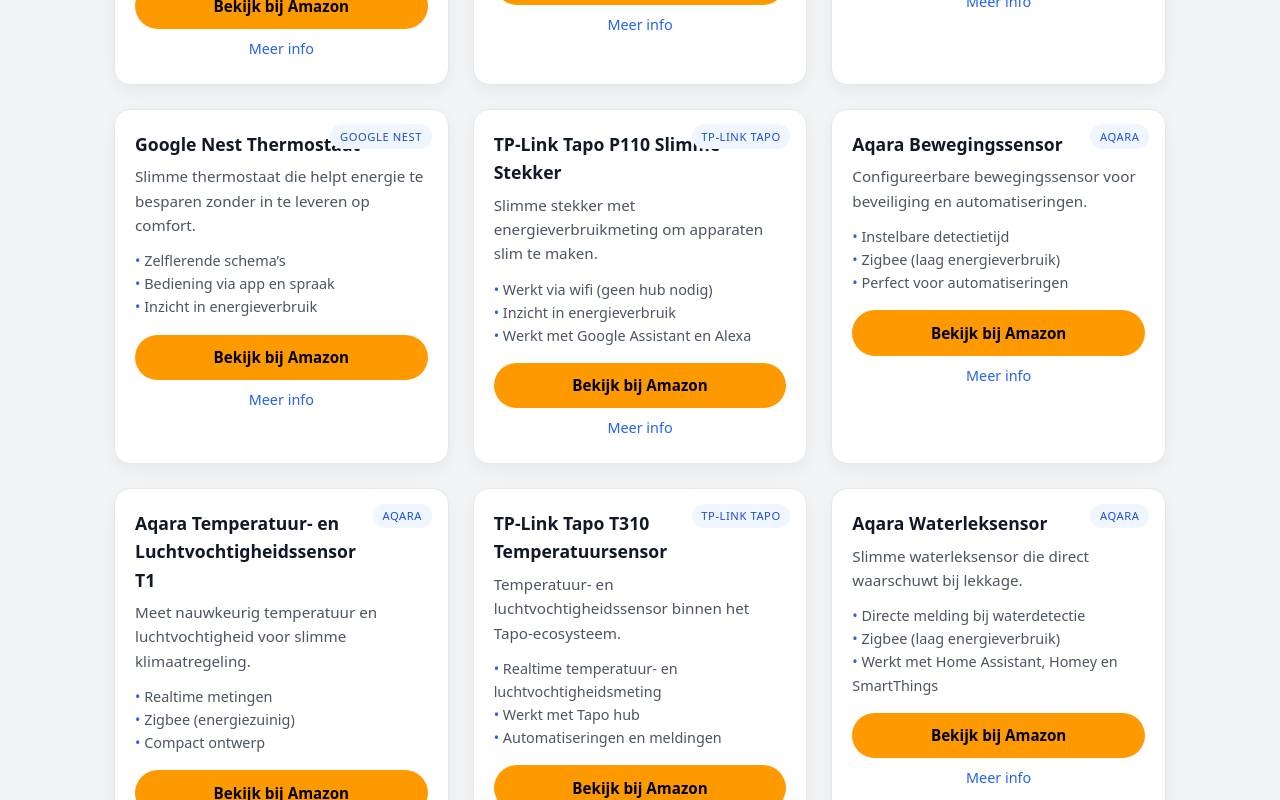
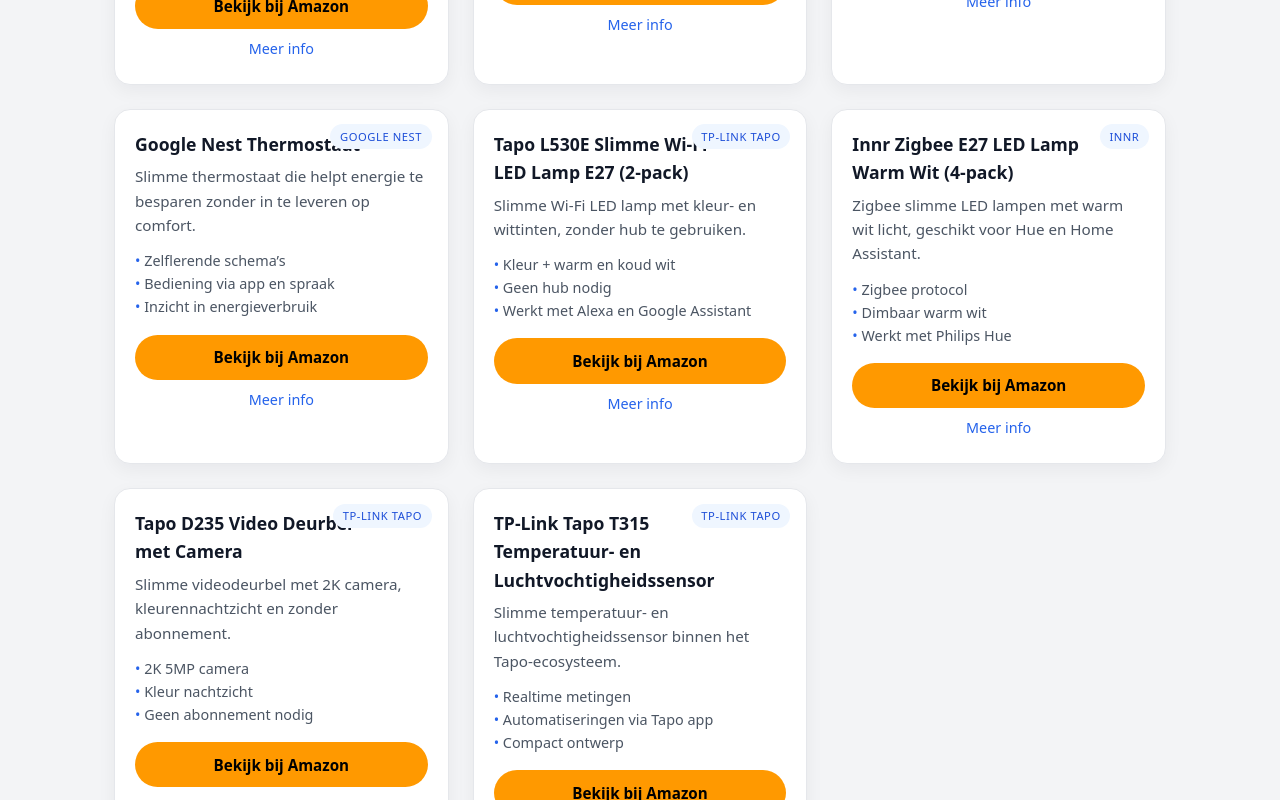
Before and after one commit to hafidgrad/SlimHuisWonen, a Next.js app: page /producten in a window 1280 px wide. Shown: the part 520-1320 px from the top of the page. Built offline with nearby package versions, Linux system fonts and the light colour scheme.

Commit message:
data/products.js

```diff
--- a/data/products.js
+++ b/data/products.js
@@ -13,6 +13,15 @@
       "Werkt met Google Assistant, Alexa en Siri",
       "Uitbreidbaar met extra lampen en accessoires",
     ],
+    seo: {
+      title: "Philips Hue White Ambiance starterkit | Slimme verlichting",
+      description:
+        "Complete Philips Hue White Ambiance starterkit met bridge. Compatibel met Homey en Home Assistant.",
+    },
+    compatibility: {
+      homey: "native",
+      homeAssistant: "native",
+    },
     image: "/images/products/hue-starterkit.jpg",
     affiliateUrl: "https://www.amazon.nl/dp/B0991VHWSJ?tag=slimhuiswonen-21",
     bolUrl: null,
@@ -34,6 +43,15 @@
       "Zigbee (energiezuinig)",
       "Compact en onopvallend",
     ],
+    seo: {
+      title: "Aqara deur- en raamsensor | Zigbee sensor",
+      description:
+        "Aqara Zigbee deur- en raamsensor voor beveiliging en automatiseringen. Werkt met Homey en Home Assistant.",
+    },
+    compatibility: {
+      homey: "native",
+      homeAssistant: "via-zigbee",
+    },
     image: "/images/products/aqara-door-window.jpg",
     affiliateUrl: "https://www.amazon.nl/dp/B0BTL8B72D?tag=slimhuiswonen-21",
     bolUrl: null,
@@ -55,6 +73,15 @@
       "Bewegingsdetectie",
       "Werkt met Alexa",
     ],
+    seo: {
+      title: "Ring video deurbel op batterij | Slimme deurbel",
+      description:
+        "Ring slimme videodeurbel op batterij met bewegingsdetectie en live beeld. Integratie via cloud.",
+    },
+    compatibility: {
+      homey: "via-cloud",
+      homeAssistant: "via-cloud",
+    },
     image: "/images/products/ring-doorbell.jpg",
     affiliateUrl: "https://www.amazon.nl/dp/B0BZWQP9Z1?tag=slimhuiswonen-21",
     bolUrl: null,
@@ -76,6 +103,15 @@
       "Bediening via app en spraak",
       "Inzicht in energieverbruik",
     ],
+    seo: {
+      title: "Google Nest slimme thermostaat | Energie besparen",
+      description:
+        "Google Nest slimme thermostaat met zelflerende schema’s. Geschikt voor Home Assistant en Homey.",
+    },
+    compatibility: {
+      homey: "via-cloud",
+      homeAssistant: "native",
+    },
     image: "/images/products/nest-thermostat.jpg",
     affiliateUrl: "https://www.amazon.nl/dp/B0BXRYLMCC?tag=slimhuiswonen-21",
     bolUrl: null,
@@ -83,215 +119,128 @@
     rating: 4.4,
   },
 
+  /* =========================
+     NIEUWE PRODUCTEN
+  ========================== */
+
   {
-    slug: "tp-link-tapo-slimme-stekker",
+    slug: "tapo-l530e-slimme-wifi-lamp-e27",
     brand: "TP-Link Tapo",
-    title: "TP-Link Tapo P110 Slimme Stekker",
-    shortTitle: "Tapo slimme stekker",
-    category: "slimme-stekkers",
-    tags: ["stekker", "energie", "wifi"],
+    title: "Tapo L530E Slimme Wi-Fi LED Lamp E27 (2-pack)",
+    shortTitle: "Tapo L530E",
+    category: "slimme-verlichting",
+    tags: ["verlichting", "wifi", "kleur", "tapo"],
     description:
-      "Slimme stekker met energieverbruikmeting om apparaten slim te maken.",
+      "Slimme Wi-Fi LED lamp met kleur- en wittinten, zonder hub te gebruiken.",
     features: [
-      "Werkt via wifi (geen hub nodig)",
-      "Inzicht in energieverbruik",
-      "Werkt met Google Assistant en Alexa",
+      "Kleur + warm en koud wit",
+      "Geen hub nodig",
+      "Werkt met Alexa en Google Assistant",
     ],
-    image: "/images/products/tapo-plug.jpg",
-    affiliateUrl: "https://www.amazon.nl/dp/B08WJ9KZQ2?tag=slimhuiswonen-21",
+    seo: {
+      title: "Tapo L530E slimme Wi-Fi lamp E27 | Kleur & wit",
+      description:
+        "TP-Link Tapo L530E slimme Wi-Fi lamp met kleur en wit licht. Geen hub nodig.",
+    },
+    compatibility: {
+      homey: "via-cloud",
+      homeAssistant: "native",
+    },
+    image: "/images/products/tapo-l530e.jpg",
+    affiliateUrl: "https://www.amazon.nl/dp/B08QRQQ53T?tag=slimhuiswonen-21",
     bolUrl: null,
-    priceHint: "€10–€20",
+    priceHint: "€25–€35",
     rating: 4.6,
   },
 
   {
-    slug: "aqara-bewegingssensor",
-    brand: "Aqara",
-    title: "Aqara Bewegingssensor",
-    shortTitle: "Aqara motion sensor",
-    category: "sensoren",
-    tags: ["sensor", "beweging", "zigbee"],
+    slug: "innr-zigbee-e27-led-warm-wit",
+    brand: "Innr",
+    title: "Innr Zigbee E27 LED Lamp Warm Wit (4-pack)",
+    shortTitle: "Innr Zigbee E27",
+    category: "slimme-verlichting",
+    tags: ["verlichting", "zigbee", "innr"],
     description:
-      "Configureerbare bewegingssensor voor beveiliging en automatiseringen.",
+      "Zigbee slimme LED lampen met warm wit licht, geschikt voor Hue en Home Assistant.",
     features: [
-      "Instelbare detectietijd",
-      "Zigbee (laag energieverbruik)",
-      "Perfect voor automatiseringen",
+      "Zigbee protocol",
+      "Dimbaar warm wit",
+      "Werkt met Philips Hue",
     ],
-    image: "/images/products/aqara-motion.jpg",
-    affiliateUrl: "https://www.amazon.nl/dp/B0B9XZ1D51?tag=slimhuiswonen-21",
+    seo: {
+      title: "Innr Zigbee E27 slimme lamp warm wit (4-pack)",
+      description:
+        "Innr Zigbee E27 slimme lampen met warm wit licht. Geschikt voor Homey en Home Assistant.",
+    },
+    compatibility: {
+      homey: "native",
+      homeAssistant: "via-zigbee",
+    },
+    image: "/images/products/innr-e27.jpg",
+    affiliateUrl: "https://www.amazon.nl/dp/B0CHJQDRSY?tag=slimhuiswonen-21",
     bolUrl: null,
-    priceHint: "€20–€30",
-    rating: 4.6,
-  },
-
-  {
-    slug: "aqara-temperatuur-luchtvochtigheid-sensor",
-    brand: "Aqara",
-    title: "Aqara Temperatuur- en Luchtvochtigheidssensor T1",
-    shortTitle: "Aqara temp sensor",
-    category: "sensoren",
-    tags: ["sensor", "temperatuur", "luchtvochtigheid"],
-    description:
-      "Meet nauwkeurig temperatuur en luchtvochtigheid voor slimme klimaatregeling.",
-    features: [
-      "Realtime metingen",
-      "Zigbee (energiezuinig)",
-      "Compact ontwerp",
-    ],
-    image: "/images/products/aqara-temp-humidity.jpg",
-    affiliateUrl: "https://www.amazon.nl/dp/B0CN5KHLRT?tag=slimhuiswonen-21",
-    bolUrl: null,
-    priceHint: "€15–€25",
-    rating: 4.7,
-  },
-
-  {
-    slug: "tp-link-tapo-t310-temperatuursensor",
-    brand: "TP-Link Tapo",
-    title: "TP-Link Tapo T310 Temperatuursensor",
-    shortTitle: "Tapo T310",
-    category: "sensoren",
-    tags: ["sensor", "temperatuur", "tapo"],
-    description:
-      "Temperatuur- en luchtvochtigheidssensor binnen het Tapo-ecosysteem.",
-    features: [
-      "Realtime temperatuur- en luchtvochtigheidsmeting",
-      "Werkt met Tapo hub",
-      "Automatiseringen en meldingen",
-    ],
-    image: "/images/products/tapo-t310.jpg",
-    affiliateUrl: "https://www.amazon.nl/dp/B0BJ28DJ7W?tag=slimhuiswonen-21",
-    bolUrl: null,
-    priceHint: "€20–€30",
+    priceHint: "€45–€60",
     rating: 4.5,
   },
 
   {
-    slug: "aqara-waterleksensor",
-    brand: "Aqara",
-    title: "Aqara Waterleksensor",
-    shortTitle: "Aqara waterleksensor",
+    slug: "tapo-d235-video-deurbel",
+    brand: "TP-Link Tapo",
+    title: "Tapo D235 Video Deurbel met Camera",
+    shortTitle: "Tapo D235",
+    category: "slimme-deurbellen",
+    tags: ["deurbel", "camera", "beveiliging", "tapo"],
+    description:
+      "Slimme videodeurbel met 2K camera, kleurennachtzicht en zonder abonnement.",
+    features: [
+      "2K 5MP camera",
+      "Kleur nachtzicht",
+      "Geen abonnement nodig",
+    ],
+    seo: {
+      title: "Tapo D235 videodeurbel met camera (2K)",
+      description:
+        "TP-Link Tapo D235 slimme videodeurbel met 2K camera en kleurennachtzicht.",
+    },
+    compatibility: {
+      homey: "via-cloud",
+      homeAssistant: "via-cloud",
+    },
+    image: "/images/products/tapo-d235.jpg",
+    affiliateUrl: "https://www.amazon.nl/dp/B0DDL95M8Z?tag=slimhuiswonen-21",
+    bolUrl: null,
+    priceHint: "€120–€160",
+    rating: 4.4,
+  },
+
+  {
+    slug: "tp-link-tapo-t315-temperatuur-luchtvochtigheid",
+    brand: "TP-Link Tapo",
+    title: "TP-Link Tapo T315 Temperatuur- en Luchtvochtigheidssensor",
+    shortTitle: "Tapo T315",
     category: "sensoren",
-    tags: ["sensor", "waterlek", "beveiliging"],
+    tags: ["sensor", "temperatuur", "luchtvochtigheid", "tapo"],
     description:
-      "Slimme waterleksensor die direct waarschuwt bij lekkage.",
+      "Slimme temperatuur- en luchtvochtigheidssensor binnen het Tapo-ecosysteem.",
     features: [
-      "Directe melding bij waterdetectie",
-      "Zigbee (laag energieverbruik)",
-      "Werkt met Home Assistant, Homey en SmartThings",
+      "Realtime metingen",
+      "Automatiseringen via Tapo app",
+      "Compact ontwerp",
     ],
-    image: "/images/products/aqara-water-leak.jpg",
-    affiliateUrl: "https://www.amazon.nl/dp/B07D37FKGY?tag=slimhuiswonen-21",
+    seo: {
+      title: "TP-Link Tapo T315 temperatuur- en RV sensor",
+      description:
+        "TP-Link Tapo T315 temperatuur- en luchtvochtigheidssensor. Geschikt voor Home Assistant.",
+    },
+    compatibility: {
+      homey: "via-cloud",
+      homeAssistant: "native",
+    },
+    image: "/images/products/tapo-t315.jpg",
+    affiliateUrl: "https://www.amazon.nl/dp/B0BNYSVV3J?tag=slimhuiswonen-21",
     bolUrl: null,
     priceHint: "€20–€30",
     rating: 4.6,
-  },
-
-  {
-    slug: "aqara-trillingssensor",
-    brand: "Aqara",
-    title: "Aqara Trillingssensor",
-    shortTitle: "Aqara vibratie sensor",
-    category: "sensoren",
-    tags: ["sensor", "trilling", "beveiliging"],
-    description:
-      "Trillingssensor voor beveiliging van ramen en waardevolle objecten.",
-    features: [
-      "Detecteert trilling, kanteling en val",
-      "Instelbare gevoeligheid",
-      "Ideaal voor alarmautomatiseringen",
-    ],
-    image: "/images/products/aqara-vibration.jpg",
-    affiliateUrl: "https://www.amazon.nl/dp/B07D1KWR78?tag=slimhuiswonen-21",
-    bolUrl: null,
-    priceHint: "€20–€30",
-    rating: 4.5,
-  },
-
-  {
-    slug: "tp-link-tapo-motion-sensor",
-    brand: "TP-Link Tapo",
-    title: "TP-Link Tapo Bewegingssensor",
-    shortTitle: "Tapo motion sensor",
-    category: "sensoren",
-    tags: ["sensor", "beweging", "tapo"],
-    description:
-      "Slimme bewegingssensor voor het Tapo-ecosysteem.",
-    features: [
-      "Snelle bewegingsdetectie",
-      "Werkt met Tapo hub",
-      "Automatiseringen via Tapo app",
-    ],
-    image: "/images/products/tapo-motion.jpg",
-    affiliateUrl: "https://www.amazon.nl/dp/B0B7NDJW6J?tag=slimhuiswonen-21",
-    bolUrl: null,
-    priceHint: "€15–€25",
-    rating: 4.5,
-  },
-
-  {
-    slug: "tp-link-tapo-p110-slimme-stekker",
-    brand: "TP-Link Tapo",
-    title: "TP-Link Tapo P110 Slimme Stekker met Energiemeting",
-    shortTitle: "Tapo P110",
-    category: "slimme-stekkers",
-    tags: ["stekker", "energie", "wifi"],
-    description:
-      "Slimme stekker met realtime energieverbruikmeting.",
-    features: [
-      "Realtime energie-inzicht",
-      "Werkt via wifi (geen hub nodig)",
-      "Schema’s en timers",
-    ],
-    image: "/images/products/tapo-p110.jpg",
-    affiliateUrl: "https://www.amazon.nl/dp/B08WJ9KZQ2?tag=slimhuiswonen-21",
-    bolUrl: null,
-    priceHint: "€12–€18",
-    rating: 4.6,
-  },
-
-  {
-    slug: "tp-link-tapo-p100-slimme-stekker",
-    brand: "TP-Link Tapo",
-    title: "TP-Link Tapo P100 Slimme Stekker",
-    shortTitle: "Tapo P100",
-    category: "slimme-stekkers",
-    tags: ["stekker", "wifi", "budget"],
-    description:
-      "Betaalbare slimme stekker om apparaten op afstand te bedienen.",
-    features: [
-      "Geen hub nodig",
-      "Compact ontwerp",
-      "Werkt met Google Assistant en Alexa",
-    ],
-    image: "/images/products/tapo-p100.jpg",
-    affiliateUrl: "https://www.amazon.nl/dp/B089B6M47N?tag=slimhuiswonen-21",
-    bolUrl: null,
-    priceHint: "€8–€12",
-    rating: 4.5,
-  },
-
-  {
-    slug: "slimme-buitenstekker-wifi",
-    brand: "TP-Link / Tuya",
-    title: "Slimme Buitenstekker met Wifi",
-    shortTitle: "Slimme buitenstekker",
-    category: "slimme-stekkers",
-    tags: ["stekker", "buiten", "tuin"],
-    description:
-      "Weerbestendige slimme stekker voor buitengebruik.",
-    features: [
-      "Geschikt voor buiten (IP44/IP54)",
-      "Bediening via app",
-      "Timer en schema’s",
-    ],
-    image: "/images/products/outdoor-smart-plug.jpg",
-    affiliateUrl:
-      "https://www.amazon.nl/s?k=slimme+buitenstekker&tag=slimhuiswonen-21",
-    bolUrl: null,
-    priceHint: "€15–€30",
-    rating: 4.4,
   },
 ];
 
```
